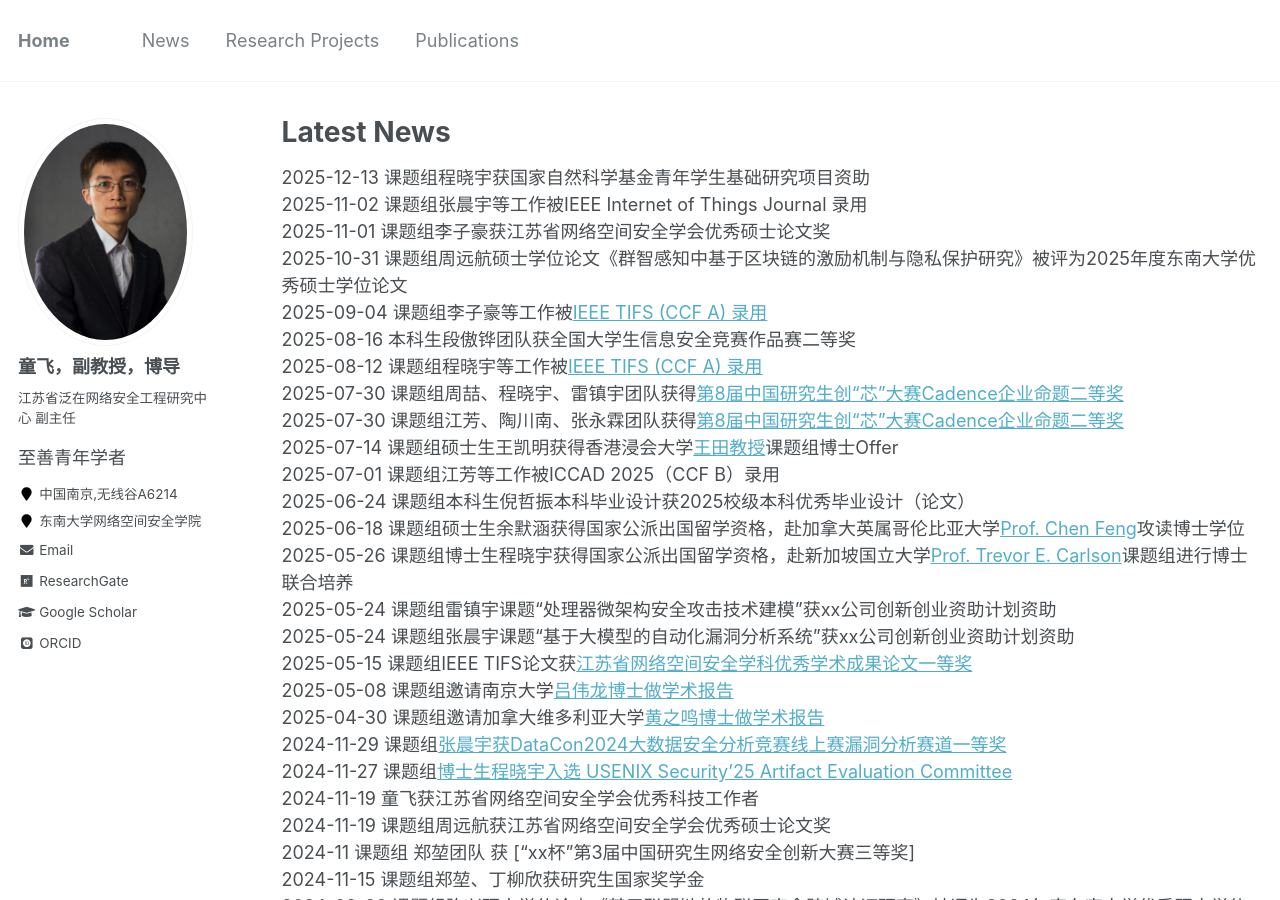
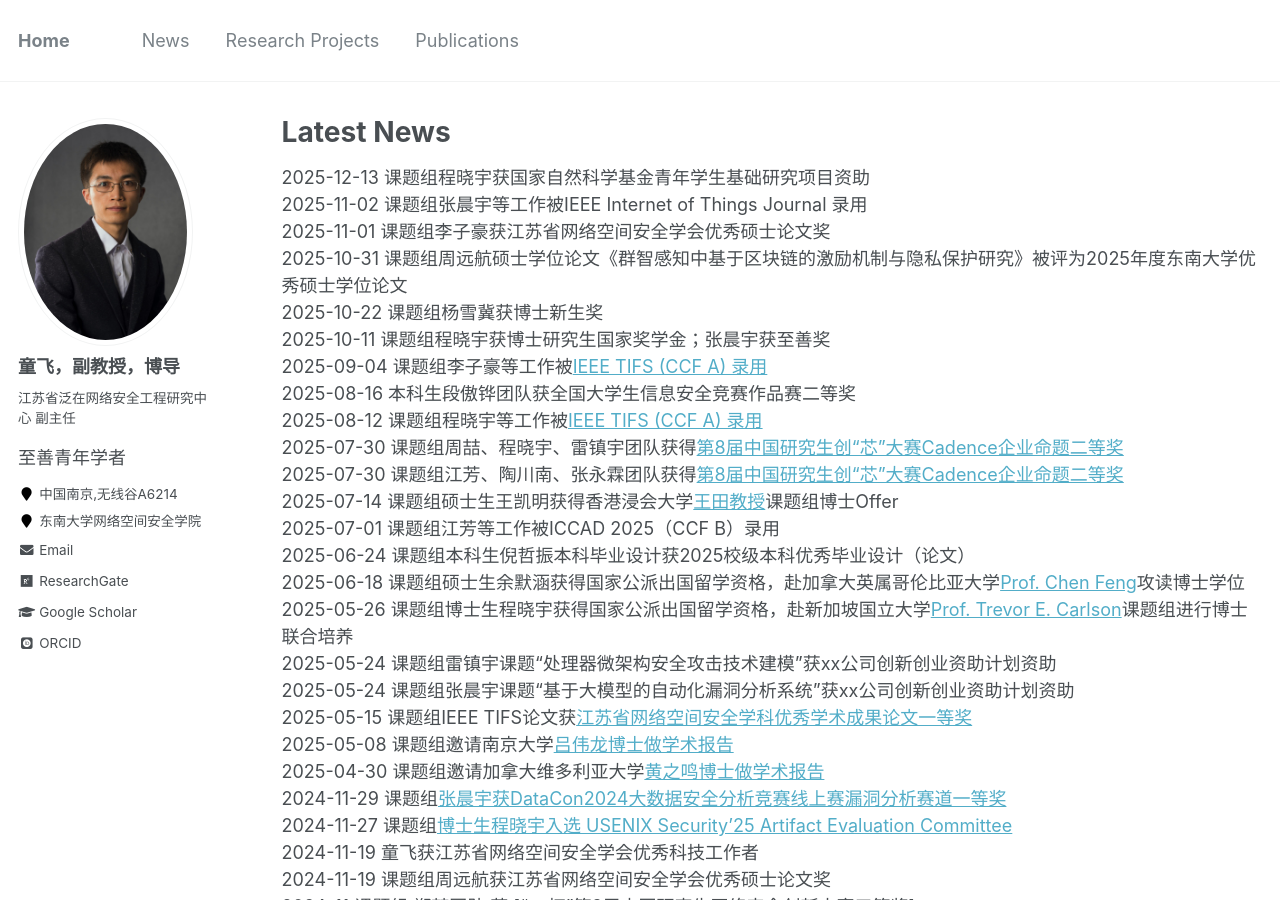
Before and after one commit to fei-tong/fei-tong.github.io, a Jekyll site: the page built from _pages/News.md, in a window 1280 px wide and 900 px high. Built offline with Jekyll 4.4.1, drawn with Linux system fonts in a browser that asks for light colours; some web fonts are replaced.

Commit message:
Update News.md

```diff
--- a/_pages/News.md
+++ b/_pages/News.md
@@ -8,6 +8,8 @@ author_profile: true
 2025-11-02 课题组张晨宇等工作被IEEE Internet of Things Journal 录用<br>
 2025-11-01 课题组李子豪获江苏省网络空间安全学会优秀硕士论文奖<br>
 2025-10-31 课题组周远航硕士学位论文《群智感知中基于区块链的激励机制与隐私保护研究》被评为2025年度东南大学优秀硕士学位论文<br>
+2025-10-22 课题组杨雪冀获博士新生奖<br>
+2025-10-11 课题组程晓宇获博士研究生国家奖学金；张晨宇获至善奖<br>
 2025-09-04 课题组李子豪等工作被[IEEE TIFS (CCF A) 录用](https://ieeexplore.ieee.org/document/11159069)<br>
 2025-08-16 本科生段傲铧团队获全国大学生信息安全竞赛作品赛二等奖<br>
 2025-08-12 课题组程晓宇等工作被[IEEE TIFS (CCF A) 录用](https://ieeexplore.ieee.org/document/11123915/)<br>
```
